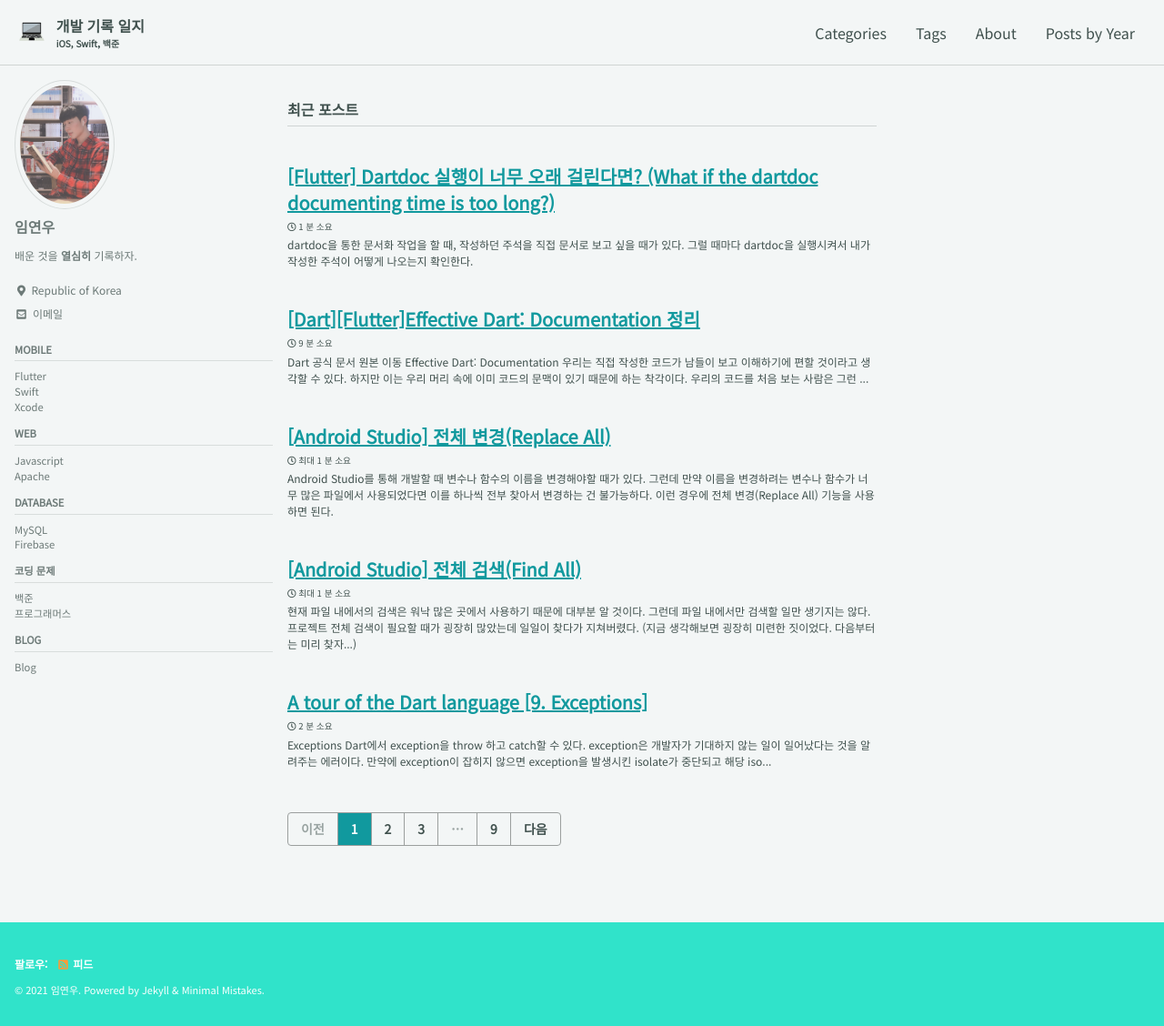
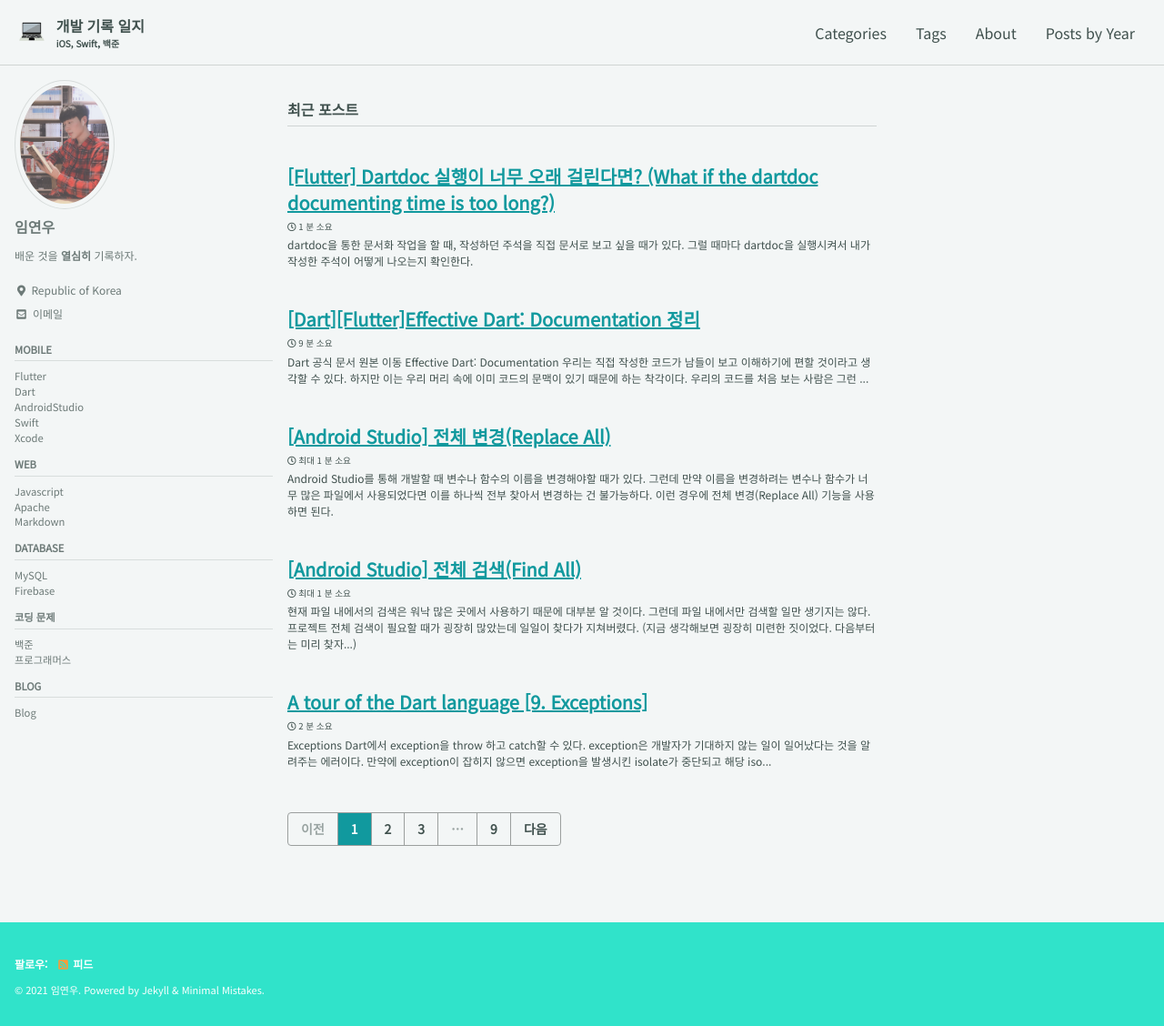
Before and after one commit to terry1213/terry1213.github.io, a Jekyll site: the page built from index.html, in a window 1280 px wide and 1128 px high. Shown: the whole window at 91% size. Built offline with Jekyll 4.4.1, drawn with Linux system fonts in a browser that asks for light colours; cached includes are drawn as plain includes; the list of posts is cut into pages by our own code.

Commit message:
[UPDATE] 카테고리 추가
Dart, AndroidStudio, Markdown

```diff
--- a/_data/navigation.yml
+++ b/_data/navigation.yml
@@ -13,6 +13,10 @@ categories:
     children:
       - title: "Flutter"
         url: /categories/#flutter
+      - title: "Dart"
+        url: /categories/#dart
+      - title: "AndroidStudio"
+        url: /categories/#androidstudio
       - title: "Swift"
         url: /categories/#swift
       - title: "Xcode"
@@ -23,6 +27,8 @@ categories:
         url: /categories/#javascript
       - title: "Apache"
         url: /categories/#apache
+      - title: "Markdown"
+        url: /categories/#markdown
   - title: "Database"
     children:
       - title: "MySQL"
```
